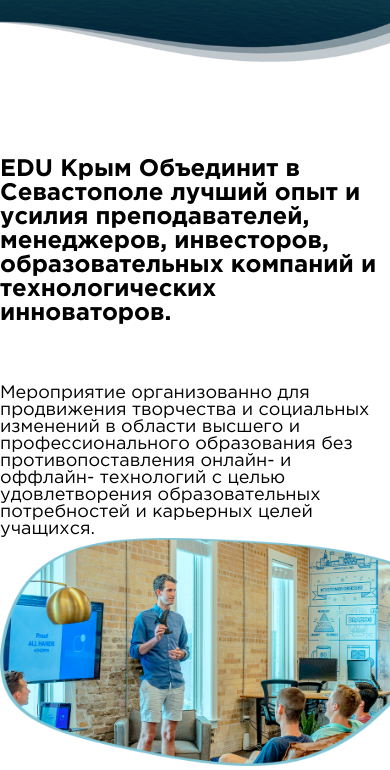
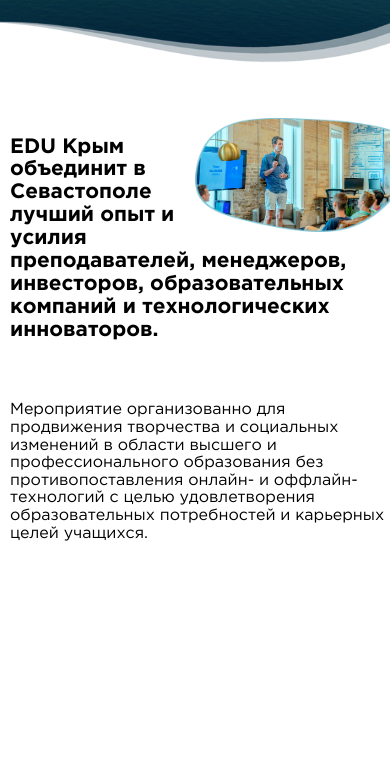
Before and after one commit to Gehart/EDU-Crimea-first-part, a plain HTML site: page index.html in a window 390 px wide. Shown: the part 637-1407 px from the top of the page. After the commit the page ends 1179 px from the top, so only its background shows below. Drawn offline with Linux system fonts and the light colour scheme.

Commit message:
Отзывчивый блок description

```diff
--- a/css/_description.scss
+++ b/css/_description.scss
@@ -1,5 +1,5 @@
 .description {
-    height: 600px;
+    // height: 600px;
     display: grid;
     grid-template-columns: 1fr 1fr;
     padding: 100px 0px 0px 10px;
@@ -7,9 +7,11 @@
 }
 
 .description-text {
-	width: 100%;
     padding-top: 6%;
-	padding-left: calc(100% - 1170px / 2);
+	padding-left: calc(100% - 1150px / 2);
+
+	grid-column-start: 1;
+    grid-row-start: 1;
 
 	h5 {
 		font-style: normal;
@@ -27,32 +29,35 @@
 }
 
 .description img {
-	object-fit: cover;
-	width: 100%;
-	// height: inherit;
-	justify-self: end;
+    object-fit: cover;
+    object-position: left top;
+    width: 100%;
+    justify-self: end;
+
+    grid-column-start: 2;
 }
 
-//  description-image {
-//  	background-size: 125%, 100%;
-// 	}
-@media (max-width: 1000px) {
+
+@media (max-width: 1024px) {
 	.description {
 		display: unset;
 	}
-	.description-image {
-		float: right;
-		width: 200px;
-		height: 100px;
-		// display: block;
+	.description img {
+	    // height: fit-content;
+	    object-fit: cover;
+	    float: right;
+	    width: 50%;
 	}
 
 	.description-text {
-		// width: 200px;
-		// display: inline-block;
-		float: left;
-	}
-	body {
-		// background-color: green;
+		padding-top: 0;
+
+		padding-left: 10px;
+		h5 {
+			font-size: 1.3rem;
+		}
+		p {
+			font-size: 1rem;
+		}
 	}
 }
--- a/css/style.scss
+++ b/css/style.scss
@@ -10,6 +10,7 @@
 	font-family: 'Gotham Pro', sans-serif;
 	margin: 0;
 	background-color: #fff;
+	line-height: 1.1;
 }
 
 .container {
--- a/index.html
+++ b/index.html
@@ -68,12 +68,12 @@
 	</section>
 
 	<section class="description" id="description">
+		<img src="img/conf-example.png" alt="Фон">
 		<div class="description-text">
-			<h5>EDU Крым Объединит в Севастополе лучший опыт и усилия преподавателей, менеджеров, инвесторов, образовательных компаний и технологических инноваторов.</h5>
+			<h5>EDU Крым объединит в Севастополе лучший опыт и усилия преподавателей, менеджеров, инвесторов, образовательных компаний и технологических инноваторов.</h5>
 			<p>Мероприятие организованно для продвижения творчества и социальных изменений в области высшего и профессионального образования без противопоставления онлайн- и оффлайн- технологий с целью удовлетворения образовательных потребностей и карьерных целей учащихся.</p>
 		</div>
 		<!-- <div class="description-image"></div> -->
-		<img src="img/conf-example.png" alt="Фон">
 	</section>
 <!--
 	<section class="main-tracks" id="main-tracks">
```
Also changed, not shown: css/style.css.
